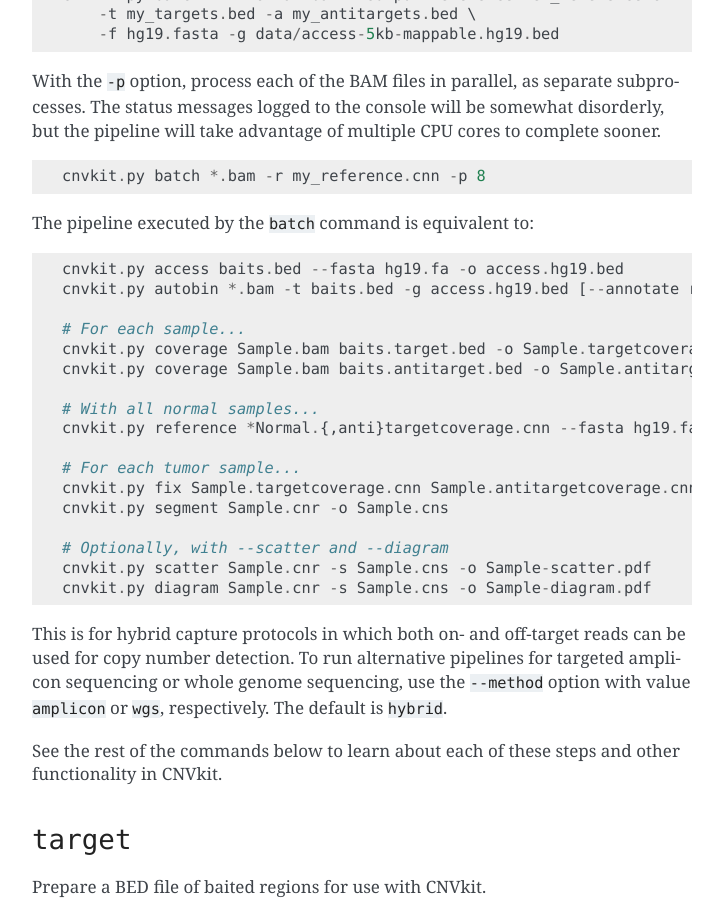
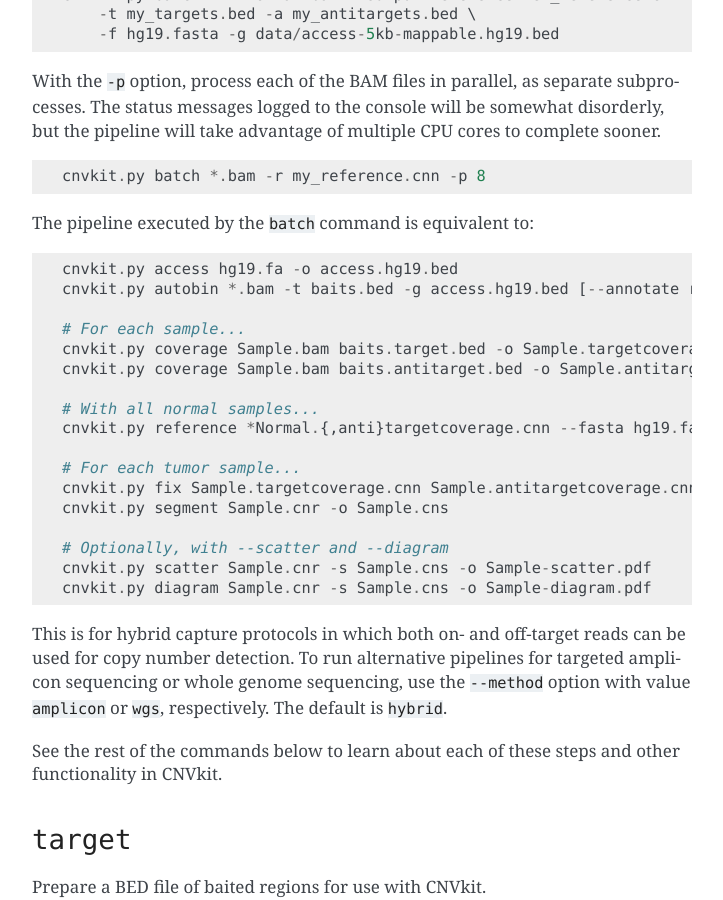
Before and after one commit to etal/cnvkit, a Sphinx documentation site: the page built from doc/pipeline.rst, in a window 1280 px wide and 900 px high, scrolled down 1437 px. Shown: the whole window, without its empty margins (388-1111 px from the left). Built offline with Sphinx 7.4.7, drawn with Linux system fonts in a browser that asks for light colours; the version number could not be read and is left out.

Commit message:
doc: correct the 'access' example (closes #334)

```diff
--- a/doc/pipeline.rst
+++ b/doc/pipeline.rst
@@ -51,7 +51,7 @@ complete sooner.
 
 The pipeline executed by the ``batch`` command is equivalent to::
 
-    cnvkit.py access baits.bed --fasta hg19.fa -o access.hg19.bed
+    cnvkit.py access hg19.fa -o access.hg19.bed
     cnvkit.py autobin *.bam -t baits.bed -g access.hg19.bed [--annotate refFlat.txt --short-names]
 
     # For each sample...
```
